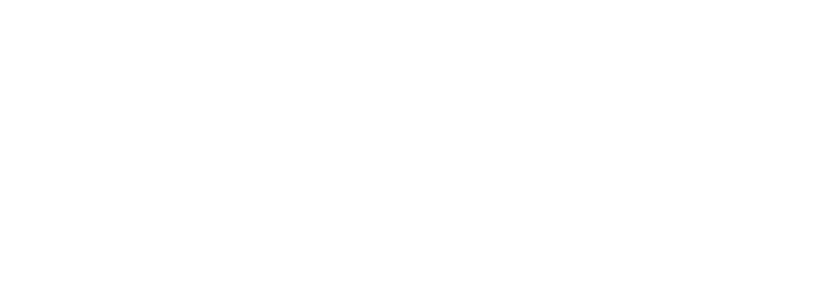
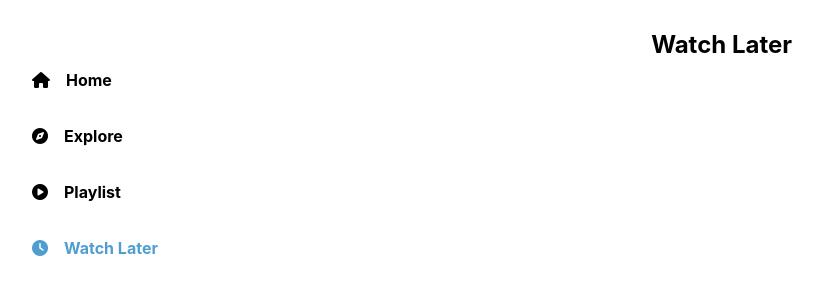
Before and after one commit to SudiptaChakraborty51/videoflix, a React (Create React App) app: page /watchlater in a window 1280 px wide. Before the commit this address had no page. Shown: the top 300 px of the page, without its empty margins (18-841 px from the left). Built offline with nearby package versions, Linux system fonts and the light colour scheme.

Commit message:
watch later page layout

```diff
--- a/src/App.js
+++ b/src/App.js
@@ -4,6 +4,7 @@ import Home from "./pages/Home/home";
 import VideoListing from "./pages/VideoListing/videoListing";
 import Explore from "./pages/Explore/explore";
 import Playlists from "./pages/Playlists/playlists";
+import WatchLater from "./pages/WatchLater/watchLater";
 
 function App() {
   return (
@@ -13,6 +14,7 @@ function App() {
         <Route path="/videos/:categoryName" element={<VideoListing />} />
         <Route path="/explore" element={<Explore />} />
         <Route path="/playlists" element={<Playlists />} />
+        <Route path="/watchlater" element={<WatchLater />} />
       </Routes>
     </div>
   );
--- /dev/null
+++ b/src/pages/WatchLater/watchLater.css
@@ -0,0 +1,14 @@
+.watch-later-main {
+  width: calc(100% - 16% - 20px);
+  padding: 10px 0;
+  position: relative;
+  left: 15%;
+  border-radius: 0.75rem;
+  display: flex;
+  flex-direction: column;
+  margin-left: 20px;
+}
+
+.watch-later-main h2 {
+  text-align: center;
+}
--- /dev/null
+++ b/src/pages/WatchLater/watchLater.jsx
@@ -0,0 +1,16 @@
+import React from "react";
+import "./watchLater.css";
+import Sidebar from "../../components/Sidebar/sidebar";
+
+const WatchLater = () => {
+  return (
+    <div className="watch-later">
+      <Sidebar />
+      <div className="watch-later-main">
+        <h2>Watch Later</h2>
+      </div>
+    </div>
+  );
+};
+
+export default WatchLater;
```
